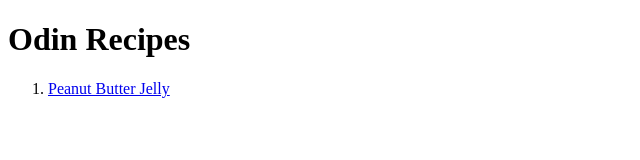
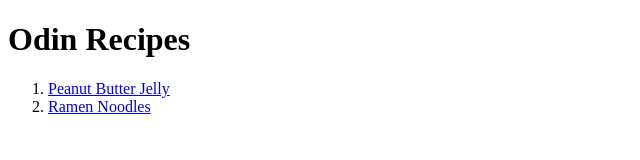
Before and after one commit to dfindlay13/odin-recipes, a plain HTML site: page html/index.html in a window 1280 px wide. Shown: the whole page, without its empty margins (0-640 px from the left). Drawn offline with Linux system fonts and the light colour scheme.

Commit message:
Added Link to Ramen Noodles from Homepage

```diff
--- a/html/index.html
+++ b/html/index.html
@@ -12,7 +12,9 @@
                 <li>
                     <a href="./recipes/peanut_butter_and_jelly.html" target= "_blank" rel="noopener no referrer">Peanut Butter Jelly</a>
                 </li>
-
+                <li>
+                    <a href="./recipes/ramen_noodles.html" target="_blank" rel="noopener no referrer">Ramen Noodles</a>
+                </li>
             </ol>
         </p>
     </body>
```
